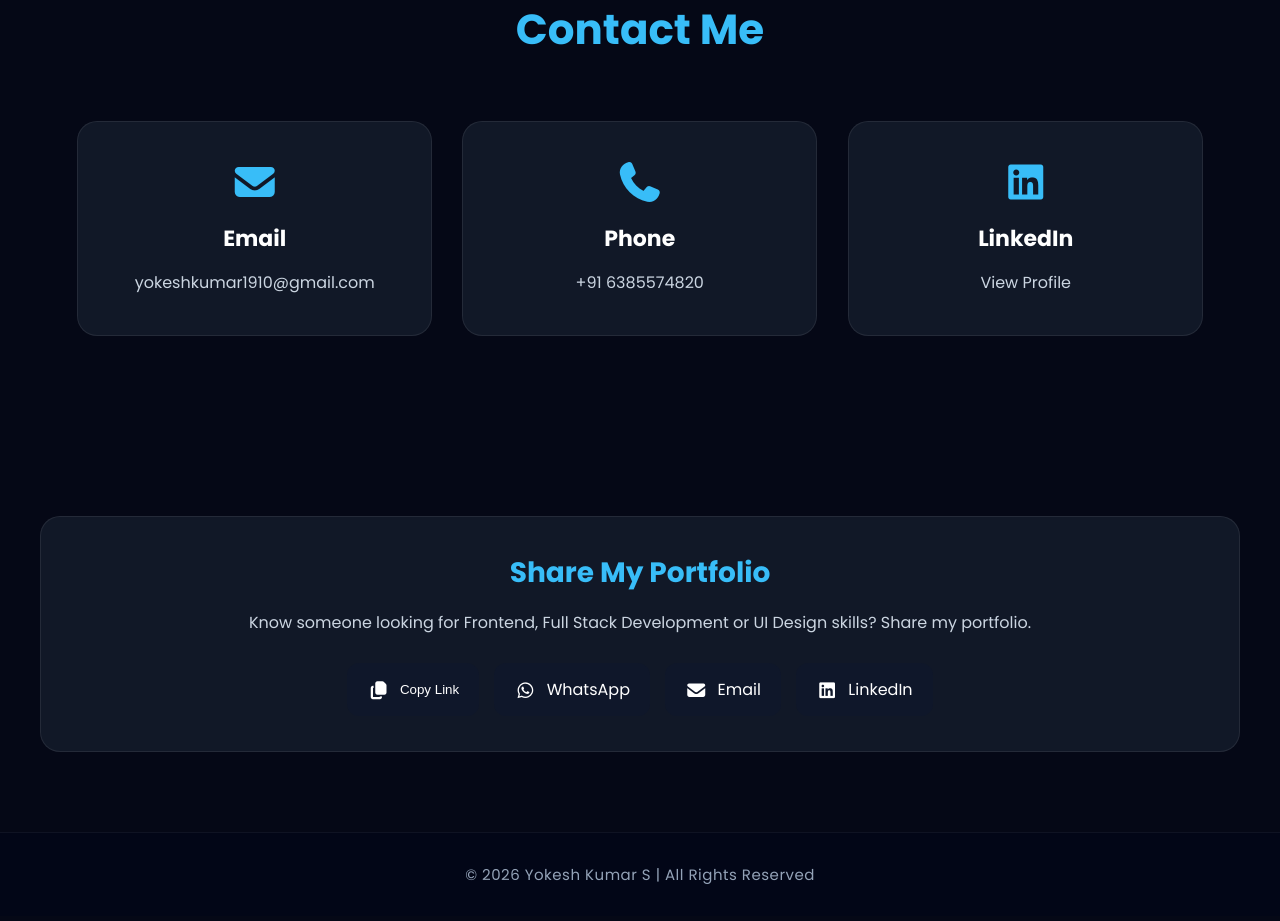
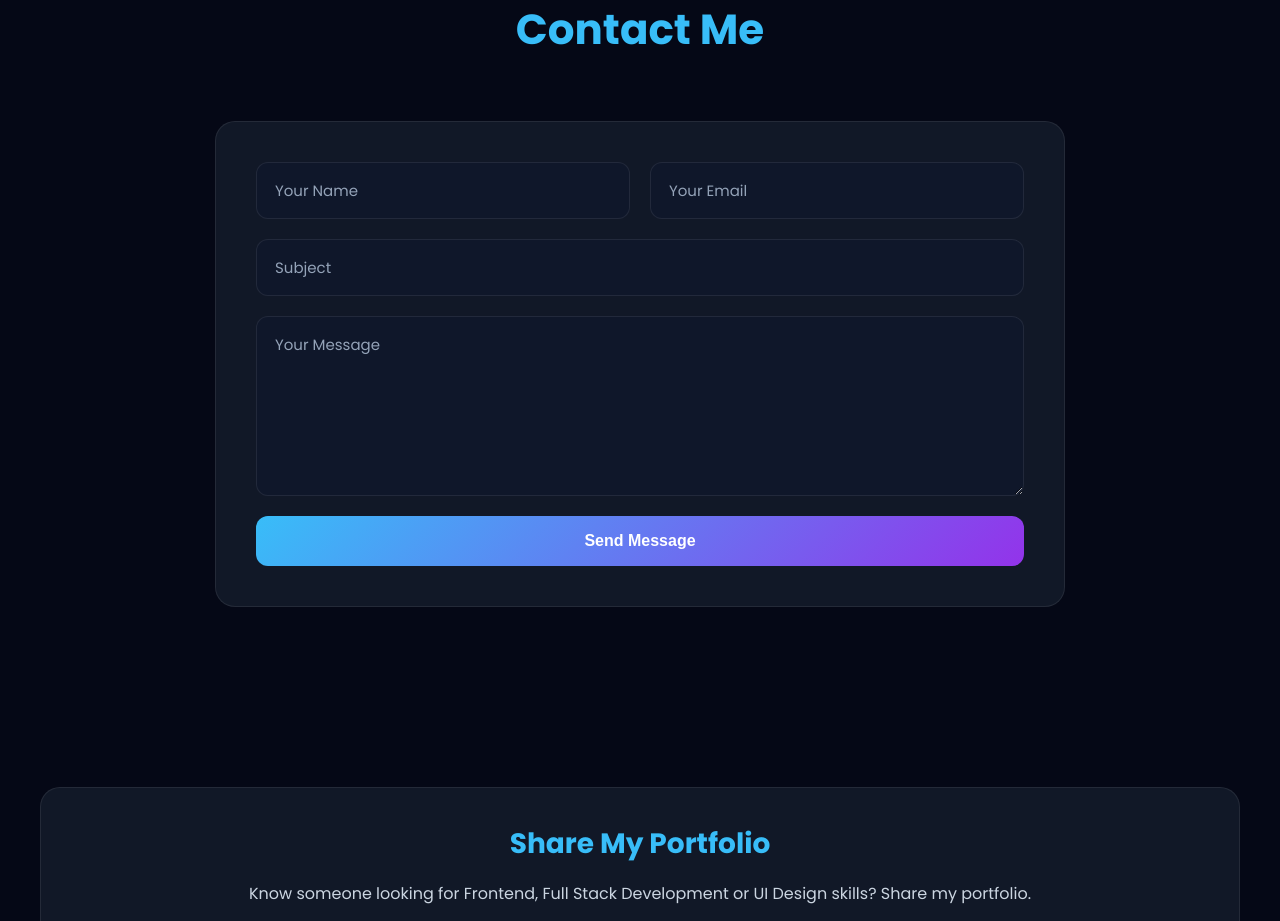
Before and after one commit to yokeshkumar-YK/portfolio-react, a React (Vite) app: page / in a window 1280 px wide. Shown: the part 6940-7861 px from the top of the page. Built offline with nearby package versions, Linux system fonts and the light colour scheme.

Commit message:
Implemented for with database and cleaned up duplicate styles

```diff
--- a/package.json
+++ b/package.json
@@ -11,6 +11,7 @@
   },
   "dependencies": {
     "@fortawesome/fontawesome-free": "^7.2.0",
+    "@supabase/supabase-js": "^2.107.0",
     "react": "^19.2.6",
     "react-dom": "^19.2.6"
   },
--- a/src/components/Contact.jsx
+++ b/src/components/Contact.jsx
@@ -1,41 +1,118 @@
+import { useState } from "react";
+import { supabase } from "../lib/supabase";
+
 const Contact = () => {
+  const [formData, setFormData] = useState({
+    name: "",
+    email: "",
+    subject: "",
+    message: "",
+  });
+
+  const [loading, setLoading] = useState(false);
+  const [success, setSuccess] = useState("");
+  const [errorMsg, setErrorMsg] = useState("");
+
+  const handleChange = (e) => {
+    setFormData({
+      ...formData,
+      [e.target.name]: e.target.value,
+    });
+  };
+
+  const handleSubmit = async (e) => {
+    e.preventDefault();
+
+    setLoading(true);
+    setSuccess("");
+    setErrorMsg("");
+
+    const { error } = await supabase
+      .from("contacts")
+      .insert([formData]);
+
+    setLoading(false);
+
+    if (error) {
+      console.error("Supabase Error:", error);
+      setErrorMsg("Failed to send message. Please try again.");
+      return;
+    }
+
+    setSuccess("Message sent successfully!");
+
+    setFormData({
+      name: "",
+      email: "",
+      subject: "",
+      message: "",
+    });
+  };
+
   return (
     <section className="contact section" id="contact">
       <div className="section-title">
         <h2>Contact Me</h2>
       </div>
 
-      <div className="contact-container">
-        <div className="contact-card">
-          <i className="fa-solid fa-envelope"></i>
+      <form onSubmit={handleSubmit} className="contact-form">
+        <div className="contact-row">
+          <input
+            type="text"
+            name="name"
+            placeholder="Your Name"
+            value={formData.name}
+            onChange={handleChange}
+            required
+          />
 
-          <h3>Email</h3>
-
-          <p>yokeshkumar1910@gmail.com</p>
+          <input
+            type="email"
+            name="email"
+            placeholder="Your Email"
+            value={formData.email}
+            onChange={handleChange}
+            required
+          />
         </div>
 
-        <div className="contact-card">
-          <i className="fa-solid fa-phone"></i>
+        <input
+          type="text"
+          name="subject"
+          placeholder="Subject"
+          value={formData.subject}
+          onChange={handleChange}
+          required
+        />
 
-          <h3>Phone</h3>
+        <textarea
+          name="message"
+          placeholder="Your Message"
+          rows="6"
+          value={formData.message}
+          onChange={handleChange}
+          required
+        />
 
-          <p>+91 6385574820</p>
-        </div>
+        {success && (
+          <p className="success-message">
+            {success}
+          </p>
+        )}
 
-        <div className="contact-card">
-          <i className="fa-brands fa-linkedin"></i>
+        {errorMsg && (
+          <p className="error-message">
+            {errorMsg}
+          </p>
+        )}
 
-          <h3>LinkedIn</h3>
-
-          <a
-            href="https://www.linkedin.com/in/yokeshkumar2812"
-            target="_blank"
-            rel="noreferrer"
-          >
-            View Profile
-          </a>
-        </div>
-      </div>
+        <button
+          type="submit"
+          disabled={loading}
+        >
+          {loading ? "Sending..." : "Send Message"}
+        </button>
+      </form>
     </section>
   );
 };
--- /dev/null
+++ b/src/lib/supabase.js
@@ -0,0 +1,6 @@
+import { createClient } from "@supabase/supabase-js";
+
+export const supabase = createClient(
+  import.meta.env.VITE_SUPABASE_URL,
+  import.meta.env.VITE_SUPABASE_ANON_KEY
+);
--- a/src/styles.css
+++ b/src/styles.css
@@ -1,12 +1,6 @@
-/* =========================
-   GOOGLE FONT
-========================= */
+/* -------------------------------------------- SECTION : 1( Google Font - Global Style - navbar )-----------------------------------*/
 
 @import url("https://fonts.googleapis.com/css2?family=Poppins:wght@300;400;500;600;700&display=swap");
-
-/* =========================
-   GLOBAL STYLES
-========================= */
 
 * {
   margin: 0;
@@ -40,10 +34,6 @@ a {
   font-size: 42px;
   color: #38bdf8;
 }
-
-/* =========================
-   NAVBAR
-========================= */
 
 .navbar {
   position: fixed;
@@ -98,27 +88,7 @@ a {
   color: #38bdf8;
 }
 
-/* =========================
-   MOBILE NAV
-========================= */
-
-.hamburger {
-  display: none;
-  flex-direction: column;
-  gap: 5px;
-  cursor: pointer;
-}
-
-.hamburger span {
-  width: 28px;
-  height: 3px;
-  background: white;
-  border-radius: 5px;
-}
-
-/* =========================
-   HERO SECTION
-========================= */
+/* ---------------------------------------------------- SECTION : 2( HERO SECTION ) ----------------------------------------*/
 
 .hero {
   min-height: 100vh;
@@ -182,10 +152,7 @@ a {
   max-width: 650px;
   margin-bottom: 35px;
 }
-
-/* =========================
-   BUTTONS
-========================= */
+/* ---------------------------------------------------- SECTION : 3 ( BUTTONS ) ----------------------------------------*/
 
 .hero-buttons {
   display: flex;
@@ -214,9 +181,7 @@ a {
   transform: translateY(-5px);
 }
 
-/* =========================
-   SOCIAL ICONS
-========================= */
+/* ---------------------------------------------------- SECTION : 4 ( SOCIAL ICONS ) ---------------------------------------- */
 
 .social-icons {
   display: flex;
@@ -245,9 +210,7 @@ a {
   transform: translateY(-8px);
 }
 
-/* =========================
-   HERO IMAGE
-========================= */
+/* ---------------------------------------------------- SECTION : 5 ( HERO IMAGE ) ---------------------------------------- */
 
 .hero-image {
   flex: 1;
@@ -298,9 +261,7 @@ a {
   }
 }
 
-/* ===================================
-   ABOUT SECTION
-=================================== */
+/* ---------------------------------------------------- SECTION : 6 ( ABOUT SECTION ) ---------------------------------------- */
 
 .about-slider {
   display: flex;
@@ -323,10 +284,6 @@ a {
 .about-container::-webkit-scrollbar {
   display: none;
 }
-
-/* ===================================
-   ABOUT CARD
-=================================== */
 
 .about-card {
   min-width: 50%;
@@ -374,9 +331,6 @@ a {
   margin-bottom: 14px;
 }
 
-/* ===================================
-   ABOUT BUTTONS
-=================================== */
 
 .about-btn {
   width: 55px;
@@ -409,9 +363,7 @@ a {
   box-shadow: 0 0 20px rgba(56, 189, 248, 0.4);
 }
 
-/* ===================================
-   SKILLS SECTION
-=================================== */
+/* ---------------------------------------------------- SECTION : 7 ( SKILLS SECTION ) ---------------------------------------- */
 
 .skills-container {
   display: grid;
@@ -420,10 +372,6 @@ a {
 
   gap: 30px;
 }
-
-/* ===================================
-   SKILL CARD
-=================================== */
 
 .skill-card {
   background: #111827;
@@ -461,10 +409,6 @@ a {
   font-size: 24px;
 }
 
-/* ===================================
-   SKILL TAGS
-=================================== */
-
 .skill-tags {
   display: flex;
 
@@ -497,20 +441,12 @@ a {
   transform: translateY(-3px);
 }
 
-/* ===================================
-   TABLET RESPONSIVE
-=================================== */
-
 @media (max-width: 1024px) {
   .about-card {
     min-width: 75%;
     max-width: 75%;
   }
 }
-
-/* ===================================
-   MOBILE RESPONSIVE
-=================================== */
 
 @media (max-width: 768px) {
   .about-card {
@@ -534,10 +470,6 @@ a {
   }
 }
 
-/* ===================================
-   SMALL MOBILE
-=================================== */
-
 @media (max-width: 480px) {
   .about-card h3 {
     font-size: 20px;
@@ -556,9 +488,7 @@ a {
     padding: 7px 14px;
   }
 }
-/* ==========================================
-   PROJECTS SECTION
-========================================== */
+/* ------------------------------ SECTION : 8 ( PROJECTS SECTION ) ------------------------------ */
 
 .project-container {
   display: grid;
@@ -591,10 +521,6 @@ a {
   line-height: 1.8;
 }
 
-/* ==========================================
-   PROJECT TECH TAGS
-========================================== */
-
 .project-tech {
   margin-top: 25px;
   display: flex;
@@ -616,10 +542,6 @@ a {
   transform: translateY(-3px);
 }
 
-/* ==========================================
-   CERTIFICATIONS SECTION
-========================================== */
-
 .certificate-slider {
   display: flex;
   align-items: center;
@@ -640,10 +562,6 @@ a {
 .certificate-container::-webkit-scrollbar {
   display: none;
 }
-
-/* ==========================================
-   CERTIFICATE CARD
-========================================== */
 
 .certificate-card {
   min-width: 300px;
@@ -686,10 +604,6 @@ a {
   line-height: 1.7;
 }
 
-/* ==========================================
-   CERTIFICATE BUTTONS
-========================================== */
-
 .slide-btn {
   width: 50px;
   height: 50px;
@@ -719,10 +633,6 @@ a {
 .slide-btn i {
   font-size: 18px;
 }
-
-/* ==========================================
-   RESPONSIVE FIXES
-========================================== */
 
 @media (max-width: 992px) {
   .project-container {
@@ -776,9 +686,7 @@ a {
   }
 }
 
-/* ==========================================
-   EXPERIENCE SECTION
-========================================== */
+/* ---------------------------------------------------- SECTION : 9 ( TIMELINE SECTION ) ------------------------------ */
 
 .timeline {
   position: relative;
@@ -799,9 +707,7 @@ a {
   transform: translateX(-50%);
 }
 
-/* ==========================================
-   TIMELINE ITEM
-========================================== */
+
 
 .timeline-item {
   position: relative;
@@ -816,10 +722,6 @@ a {
 .timeline-item:nth-child(even) {
   left: 50%;
 }
-
-/* ==========================================
-   CONNECTOR LINE
-========================================== */
 
 .timeline-item::before {
   content: "";
@@ -837,10 +739,6 @@ a {
 .timeline-item:nth-child(even)::before {
   left: 0;
 }
-
-/* ==========================================
-   TIMELINE DOT
-========================================== */
 
 .timeline-item::after {
   content: "";
@@ -860,10 +758,6 @@ a {
 .timeline-item:nth-child(even)::after {
   left: -9px;
 }
-
-/* ==========================================
-   TIMELINE CARD
-========================================== */
 
 .timeline-content {
   background: #111827;
@@ -896,19 +790,13 @@ a {
   margin-bottom: 8px;
 }
 
-/* ==========================================
-   ACTIVITIES SECTION
-========================================== */
+/* ---------------------------------------------------- SECTION : 10 ( ACTIVITIES SECTION ) ------------------------------ */
 
 .activities-container {
   display: grid;
   grid-template-columns: repeat(auto-fit, minmax(280px, 1fr));
   gap: 30px;
 }
-
-/* ==========================================
-   ACTIVITY CARD
-========================================== */
 
 .activity-card {
   background: #111827;
@@ -929,10 +817,6 @@ a {
   border-color: #38bdf8;
   box-shadow: 0 0 25px rgba(56, 189, 248, 0.25);
 }
-
-/* ==========================================
-   ACTIVITY ICON
-========================================== */
 
 .activity-icon {
   width: 80px;
@@ -956,10 +840,6 @@ a {
   font-size: 32px;
 }
 
-/* ==========================================
-   ACTIVITY CONTENT
-========================================== */
-
 .activity-card h3 {
   color: #38bdf8;
   margin-bottom: 18px;
@@ -971,10 +851,6 @@ a {
   line-height: 1.9;
   font-size: 15px;
 }
-
-/* ==========================================
-   RESPONSIVE TIMELINE
-========================================== */
 
 @media (max-width: 768px) {
   .timeline::before {
@@ -1024,10 +900,6 @@ a {
   }
 }
 
-/* ==========================================
-   SMALL DEVICES
-========================================== */
-
 @media (max-width: 480px) {
   .timeline-content {
     padding: 22px;
@@ -1046,58 +918,107 @@ a {
   }
 }
 
-/* ==========================================
-   CONTACT SECTION
-========================================== */
+/* -------------------------------------- SECTION 11 : (CONTACT FORM) -----------------------------------------  */
 
-.contact-container {
-  display: grid;
-  grid-template-columns: repeat(auto-fit, minmax(250px, 1fr));
-  gap: 30px;
-}
+.contact-form {
+  max-width: 850px;
+  margin: 0 auto;
 
-.contact-card {
   background: #111827;
+
   padding: 40px;
+
   border-radius: 20px;
-  text-align: center;
 
   border: 1px solid rgba(255, 255, 255, 0.08);
+
+  display: flex;
+  flex-direction: column;
+
+  gap: 20px;
 
   transition: all 0.4s ease;
 }
 
-.contact-card:hover {
-  transform: translateY(-10px);
+.contact-form:hover {
   border-color: #38bdf8;
-  box-shadow: 0 0 25px rgba(56, 189, 248, 0.2);
+  box-shadow: 0 0 25px rgba(56, 189, 248, 0.15);
 }
 
-.contact-card i {
-  font-size: 40px;
-  color: #38bdf8;
-  margin-bottom: 20px;
+.contact-form input,
+.contact-form textarea {
+  width: 100%;
+
+  background: #0f172a;
+
+  border: 1px solid rgba(255, 255, 255, 0.08);
+
+  border-radius: 12px;
+
+  padding: 16px 18px;
+
+  color: white;
+
+  font-size: 15px;
+
+  font-family: "Poppins", sans-serif;
+
+  outline: none;
+
+  transition: all 0.3s ease;
 }
 
-.contact-card h3 {
-  margin-bottom: 15px;
-  font-size: 22px;
+.contact-form input::placeholder,
+.contact-form textarea::placeholder {
+  color: #94a3b8;
 }
 
-.contact-card p,
-.contact-card a {
-  color: #cbd5e1;
-  text-decoration: none;
-  transition: 0.3s;
+.contact-form input:focus,
+.contact-form textarea:focus {
+  border-color: #38bdf8;
+
+  box-shadow: 0 0 10px rgba(56, 189, 248, 0.2);
 }
 
-.contact-card a:hover {
-  color: #38bdf8;
+.contact-form textarea {
+  resize: vertical;
+  min-height: 180px;
 }
 
-/* ==========================================
-   SHARE PORTFOLIO SECTION
-========================================== */
+.contact-form button {
+  background: linear-gradient(
+    135deg,
+    #38bdf8,
+    #9333ea
+  );
+
+  color: white;
+
+  border: none;
+
+  padding: 16px;
+
+  border-radius: 12px;
+
+  font-size: 16px;
+
+  font-weight: 600;
+
+  cursor: pointer;
+
+  transition: all 0.3s ease;
+}
+
+.contact-form button:hover {
+  transform: translateY(-4px);
+
+  box-shadow: 0 0 20px rgba(56, 189, 248, 0.3);
+}
+
+.contact-form button:disabled {
+  opacity: 0.7;
+  cursor: not-allowed;
+}
 
 .share-portfolio {
   margin: 80px auto 0;
@@ -1125,10 +1046,6 @@ a {
   margin-bottom: 25px;
   line-height: 1.8;
 }
-
-/* ==========================================
-   SHARE BUTTONS
-========================================== */
 
 .share-buttons {
   display: flex;
@@ -1171,9 +1088,7 @@ a {
   font-size: 18px;
 }
 
-/* ==========================================
-   FOOTER
-========================================== */
+/* ------------------------ SECTION : 12 ( FOOTER SECTION ) ------------------------------ */
 
 footer {
   margin-top: 80px;
@@ -1194,10 +1109,6 @@ footer p {
   letter-spacing: 0.5px;
 }
 
-/* ==========================================
-   MOBILE NAVBAR
-========================================== */
-
 .hamburger {
   display: none;
   flex-direction: column;
@@ -1216,9 +1127,6 @@ footer p {
   transition: all 0.3s ease;
 }
 
-/* ==========================================
-   TABLET
-========================================== */
 
 @media (max-width: 1024px) {
   .section {
@@ -1246,9 +1154,6 @@ footer p {
   }
 }
 
-/* ==========================================
-   MOBILE
-========================================== */
 
 @media (max-width: 768px) {
   .section {
@@ -1343,9 +1248,6 @@ footer p {
   }
 }
 
-/* ==========================================
-   SMALL DEVICES
-========================================== */
 
 @media (max-width: 480px) {
   .hero-content h1 {
@@ -1380,9 +1282,6 @@ footer p {
   }
 }
 
-/* ==========================================
-   GLOBAL WIDTH FIXES
-========================================== */
 
 .about-slider,
 .certificate-slider {
@@ -1395,10 +1294,6 @@ footer p {
   width: 100%;
 }
 
-/* ==========================================
-   CARD CONSISTENCY
-========================================== */
-
 .skill-card,
 .project-card,
 .contact-card,
@@ -1409,10 +1304,6 @@ footer p {
   will-change: transform;
 }
 
-/* ==========================================
-   SMOOTH TRANSITIONS
-========================================== */
-
 a,
 button,
 .btn,
@@ -1422,20 +1313,19 @@ button,
   transition: all 0.3s ease;
 }
 
-/* ==========================================
-   IMAGE SAFETY
-========================================== */
-
 img {
   max-width: 100%;
   display: block;
 }
 
-/* ==========================================
-   OVERFLOW PROTECTION
-========================================== */
+.contact-row {
+  display: grid;
+  grid-template-columns: 1fr 1fr;
+  gap: 20px;
+}
 
-html,
-body {
-  overflow-x: hidden;
+@media (max-width: 768px) {
+  .contact-row {
+    grid-template-columns: 1fr;
+  }
 }
```
Also changed, not shown: 2 other files (tests, documents, lock files or other folders).
